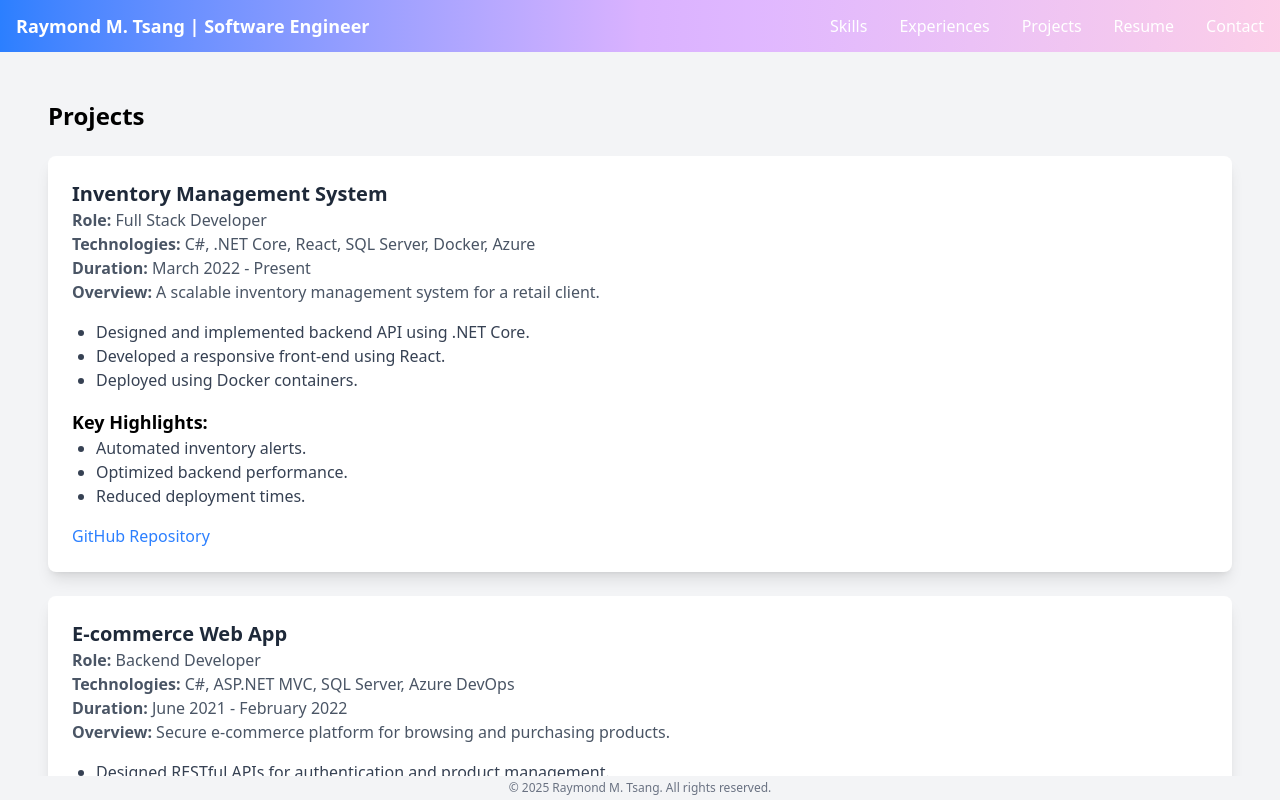
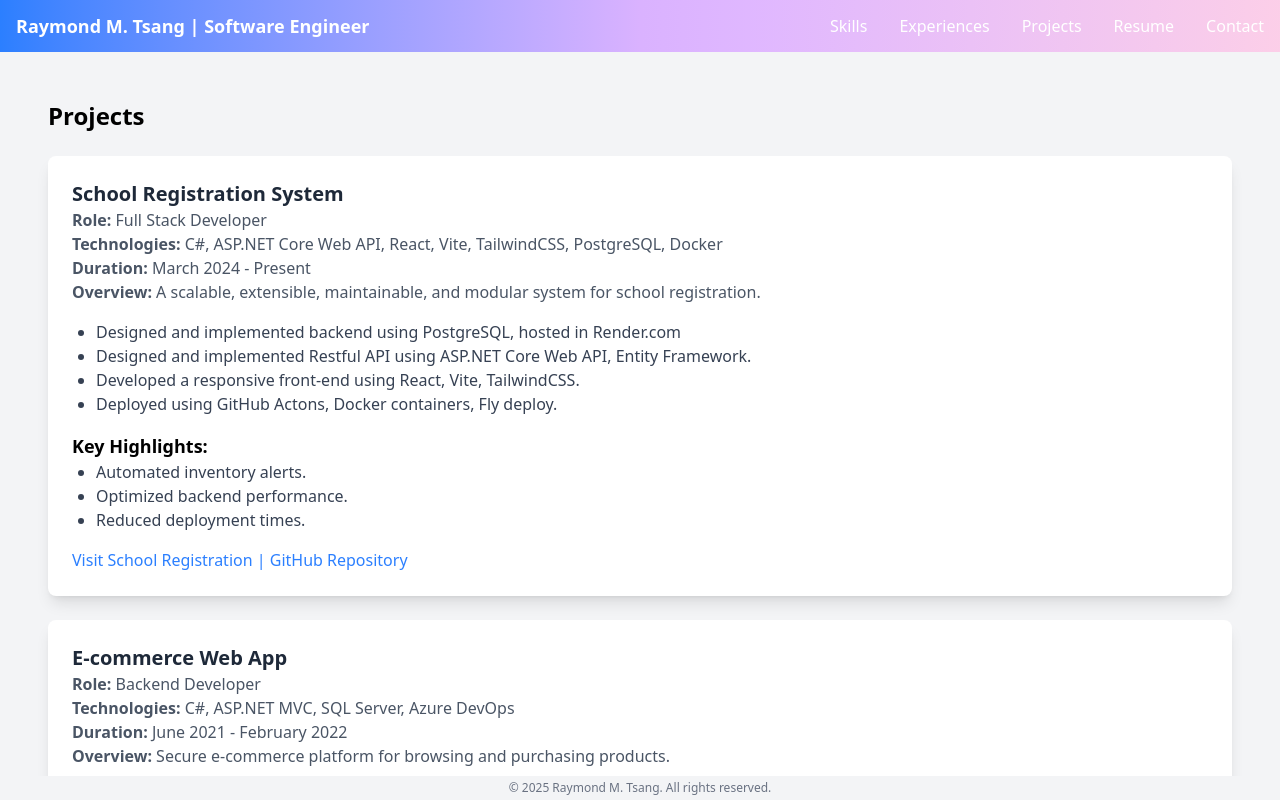
Before and after one commit to raytsangGitHub/raytsang.com, a React (Vite) app: page /raytsang.com/projects in a window 1280 px wide. Built offline with nearby package versions, Linux system fonts and the light colour scheme.

Commit message:
add demo school registration to the projects page

```diff
--- a/src/pages/HomePage.jsx
+++ b/src/pages/HomePage.jsx
@@ -4,29 +4,54 @@ import MainLayout from '../layouts/MainLayout';
 
 export default function Home()
 {
+    const projects = [
+        { id: 'rest-api', name: 'Rest API Project' },
+
+        { id: 'Cryptocurrency', name: 'Cryptocurrency Project' },
+        { id: 'ai-ml', name: 'Machine Learning Project' },
+        { id: 'gpu-cuda', name: 'GPU Project' },
+    ];
     return (
         <div className="min-h-screen bg-white flex justify-center px-2 py-3">
             <div className="max-w-3xl text-center">
                 <h1 className="text-4xl font-bold text-gray-900 mb-6">
                     Hi, I'm Raymond M. Tsang
                 </h1>
-                <p className="text-lg text-gray-700 mb-4">
-                    A seasoned Software Development Engineer with deep expertise in C#, .NET, DevOps, and scalable system architecture. I specialize in building data-driven web apps, designing robust services, and streamlining CI/CD workflows.
+                <p className="text-lg text-gray-700 mb-4 flex text-justify">
+                    An experienced software developer skilled in the full software development life cycle (SDLC), including solution architecture, system design, and object-oriented design. Adept at leveraging design patterns and SOLID principles to build scalable, extensible, maintainable, and modular software.
                 </p>
-                <p className="text-lg text-gray-700 mb-4">
+                <p className="text-lg text-gray-700 mb-4 text-justify" >Skilled in frontend development with HTML, CSS, JavaScript, and React or Blazor, and backend development using ASP.NET Core Web API, Entity Framework and SQL Server or PostgreSQL. Experienced in designing and implementing scalable, secure Restful API and web applications.</p>
+                <p className="text-lg text-gray-700 mb-4 text-justify" >Specialized in high-performance parallel computing using the CUDA SDK, and applying AI solutions using platforms such as Microsoft AI and OpenAI for intelligent, real-world applications.</p>
+                <p className="text-lg text-gray-700 mb-4 text-justify">Proficient in cloud deployment, containerization with Docker, and CI/CD automation using GitHub Actions.</p>
+                <p className="text-lg text-gray-700 mb-4 text-justify" >Proven track record as a lead developer and technical architect, championing clean architecture and driving high-performing engineering teams. </p>
+                <p className="text-lg text-gray-700 mb-4 text-justify">
                     With a passion for problem-solving and a track record of full-cycle project leadership, I bring clarity, precision, and a collaborative mindset to every team I join.
                 </p>
                 <p className="text-lg text-gray-700 mb-8">
                     Let's build something powerful together.
                 </p>
+                <div className="grid grid-cols-1 sm:grid-cols-2 lg:grid-cols-3 gap-4">
                     <Link
                         to="/projects"
                         className="inline-block bg-blue-600 text-white text-sm font-semibold px-6 py-3 rounded-2xl shadow-md hover:bg-blue-700 transition duration-300"
                     >
                         Explore My Projects
                     </Link>
+
+                </div><br></br>
+                <div className="grid grid-cols-1 sm:grid-cols-2 lg:grid-cols-3 gap-4">
+                    {projects.map((project) => (
+                        <Link
+                            key={project.id}
+                            to={`/projects/${project.id}`}
+                            className="block bg-blue-600 text-white p-4 rounded-2xl shadow-md hover:bg-blue-700 transition duration-300"
+                        >
+                            {project.name}
+                        </Link>
+                    ))}
                 </div>
             </div>
+        </div >
 
     );
 }
--- a/src/pages/ProjectsPage.jsx
+++ b/src/pages/ProjectsPage.jsx
@@ -1,25 +1,29 @@
 import React from 'react';
+import { Link } from 'react-router-dom';
 
 function Projects()
 {
     const projects = [
         {
-            title: 'Inventory Management System',
+            title: 'School Registration System',
             role: 'Full Stack Developer',
-            technologies: 'C#, .NET Core, React, SQL Server, Docker, Azure',
-            duration: 'March 2022 - Present',
-            overview: 'A scalable inventory management system for a retail client.',
+            technologies: 'C#, ASP.NET Core Web API, React, Vite, TailwindCSS, PostgreSQL, Docker',
+            hosting: 'GitHub, Render.com, Fly.IO',
+            duration: 'March 2024 - Present',
+            overview: 'A scalable, extensible, maintainable, and modular system for school registration.',
             responsibilities: [
-                'Designed and implemented backend API using .NET Core.',
-                'Developed a responsive front-end using React.',
-                'Deployed using Docker containers.'
+                'Designed and implemented backend using PostgreSQL, hosted in Render.com',
+                'Designed and implemented Restful API using ASP.NET Core Web API, Entity Framework.',
+                'Developed a responsive front-end using React, Vite, TailwindCSS.',
+                'Deployed using GitHub Actons, Docker containers, Fly deploy.'
             ],
             keyHighlights: [
                 'Automated inventory alerts.',
                 'Optimized backend performance.',
                 'Reduced deployment times.'
             ],
-            repoLink: 'https://github.com/yourusername/inventory-management-system'
+            link: [<a href='https://raytsanggithub.github.io/SchoolRegistration/'>Visit School Registration App</a>],
+            repoLink: 'https://github.com/raytsangGitHub/raytsang.com'
         },
         {
             title: 'E-commerce Web App',
@@ -37,7 +41,7 @@ function Projects()
                 'Increased sales with a recommendation system.',
                 'Automated pipelines for deployment.'
             ],
-            repoLink: 'https://github.com/yourusername/e-commerce-web-app'
+            repoLink: 'https://github.com/raytsangGitHub/raytsang.com'
         }
     ];
 
@@ -65,6 +69,8 @@ function Projects()
                         ))}
                     </ul>
                     <p className="mt-4">
+                        <a href={project.repoLink} target="_blank" rel="noopener noreferrer" className="text-blue-500 hover:underline">Visit School Registration </a>
+                        <span className="text-blue-500">{" | "}</span>
                         <a href={project.repoLink} target="_blank" rel="noopener noreferrer" className="text-blue-500 hover:underline">GitHub Repository</a>
                     </p>
                 </div>
```
Lines whose indentation alone changed are shown as unchanged.
